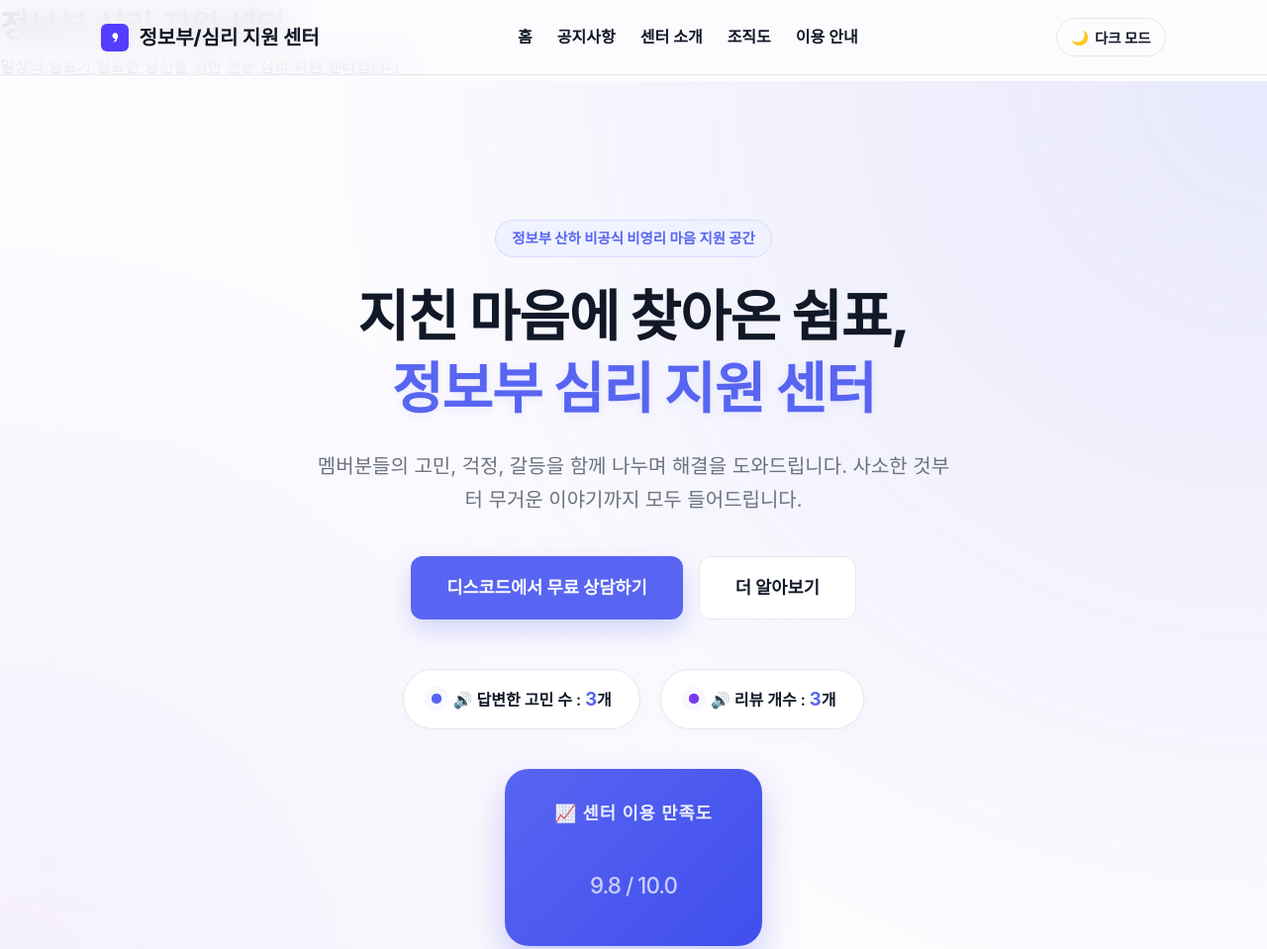
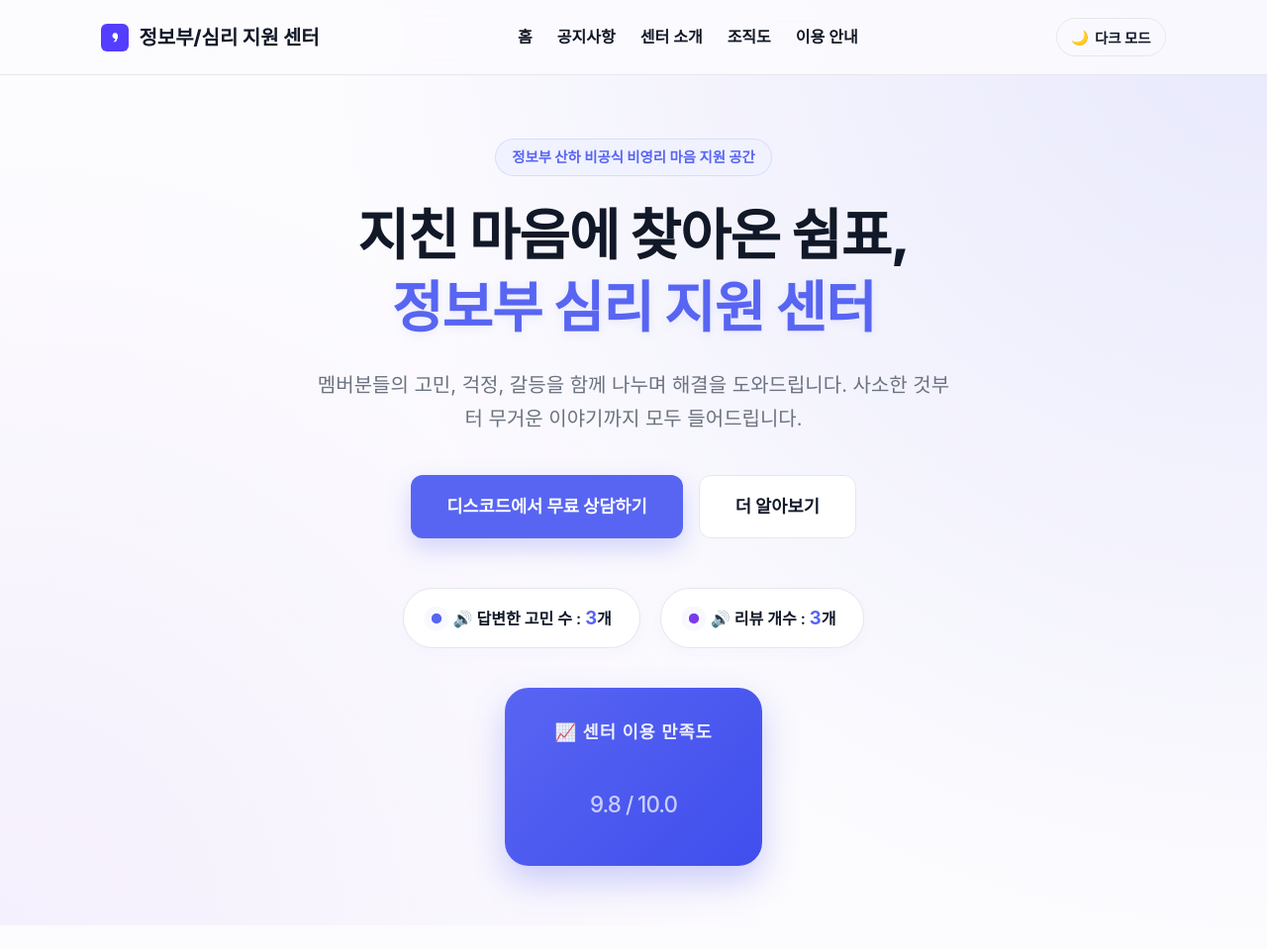
Before and after one commit to discord-team-dawn/comma-care.com, a plain HTML site: page index.html in a window 1280 px wide. Shown: the top 959 px of the page at 99% size. Drawn offline with Linux system fonts and the light colour scheme; no server answers.

Commit message:
Update index.html

```diff
--- a/index.html
+++ b/index.html
@@ -11,8 +11,6 @@
     <meta property="og:type" content="website">
 </head>
 <body>
-    <h1>정보부 심리 지원 센터</h1>
-    <p>일상의 쉼표가 필요한 당신을 위한 전문 심리 지원 센터입니다.</p>
 </body>
 </html>
     <style>
```
